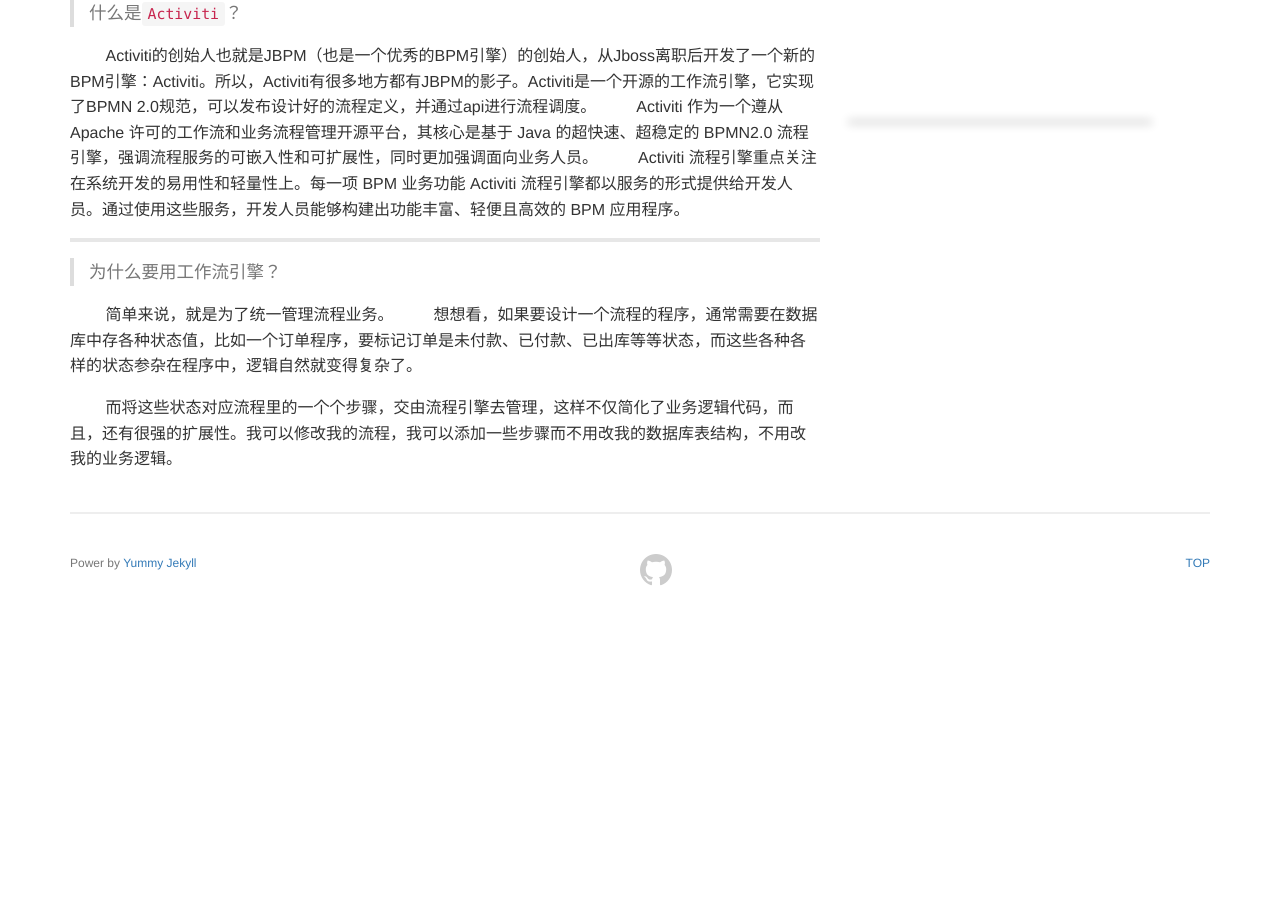
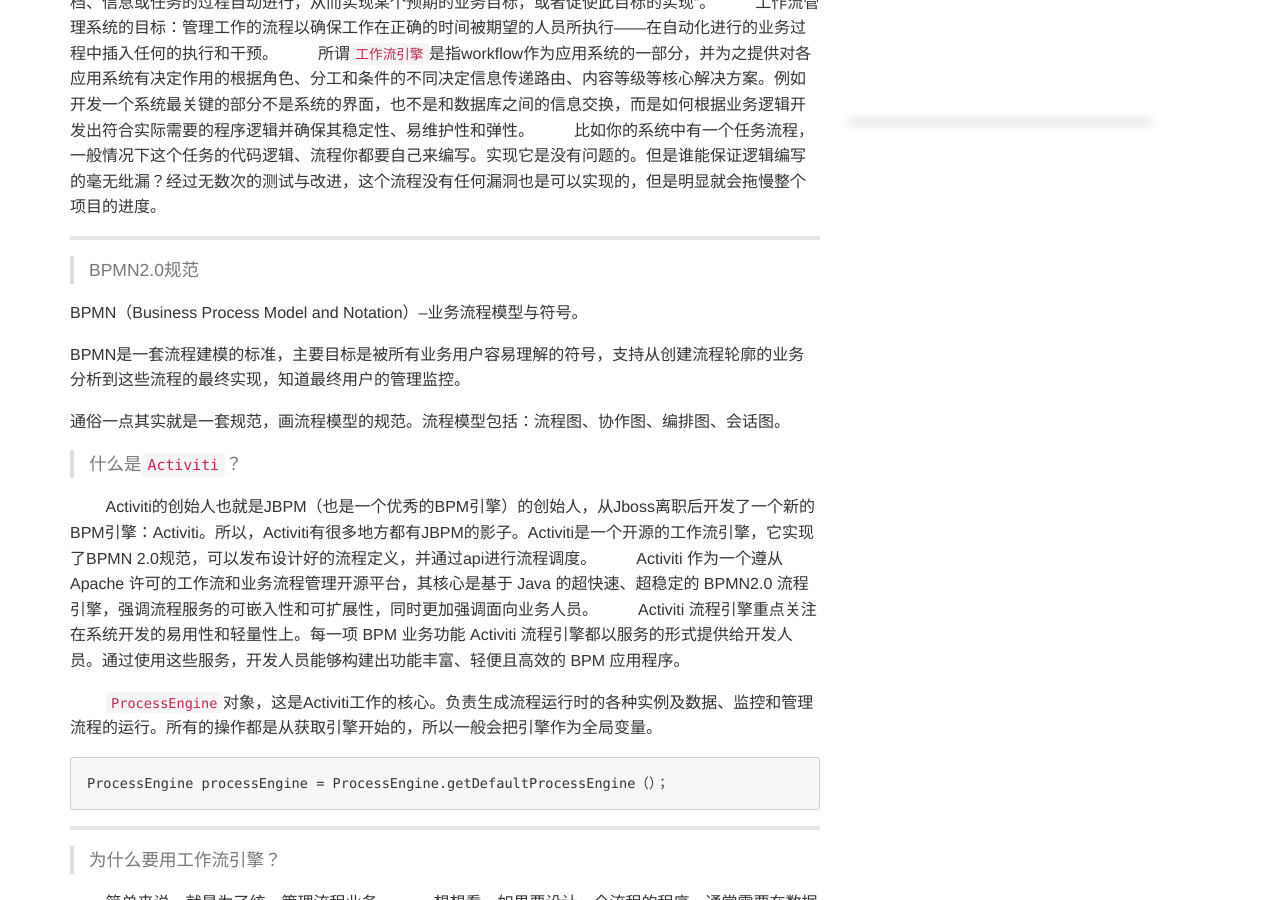
Before and after one commit to kookx/kookx.github.io, a Jekyll site: the page built from _posts/2018-12-28-使用Activiti统一调度业务流程.md, in a window 1280 px wide and 900 px high, scrolled down 846 px. Built offline with Jekyll 4.4.1, drawn with Linux system fonts in a browser that asks for light colours; our own code applies the rules of GitHub Pages for plain Markdown files; before the commit the page ends 1440 px from its top, so only the background shows below that.

Commit message:
Update 2018-12-28-使用Activiti统一调度业务流程.md

````diff
--- a/_posts/2018-12-28-使用Activiti统一调度业务流程.md
+++ b/_posts/2018-12-28-使用Activiti统一调度业务流程.md
@@ -1,3 +1,7 @@
+![Activiti](http://kookone.github.io/bower_components/extend/images/activiti.JPEG)
+
+
+
 > 什么是工作流/工作引擎？
 
         Georgakopoulos给出的`工作流定义`是：工作流是将一组任务组织起来以完成某个经营过程：定义了任务的触发顺序和触发条件，每个任务可以由一个或多个软件系统完成，也可以由一个或一组人完成，还可以由一个或多个人与软件系统协作完。它主要解决的是“使在多个参与者之间按照某种预定义的规则传递文档、信息或任务的过程自动进行，从而实现某个预期的业务目标，或者促使此目标的实现”。
@@ -7,11 +11,25 @@
 
 ---
 
+>  BPMN2.0规范
+
+BPMN（Business Process Model and Notation）--业务流程模型与符号。
+
+BPMN是一套流程建模的标准，主要目标是被所有业务用户容易理解的符号，支持从创建流程轮廓的业务分析到这些流程的最终实现，知道最终用户的管理监控。
+
+通俗一点其实就是一套规范，画流程模型的规范。流程模型包括：流程图、协作图、编排图、会话图。
+
 > 什么是`Activiti`？
 
         Activiti的创始人也就是JBPM（也是一个优秀的BPM引擎）的创始人，从Jboss离职后开发了一个新的BPM引擎：Activiti。所以，Activiti有很多地方都有JBPM的影子。Activiti是一个开源的工作流引擎，它实现了BPMN 2.0规范，可以发布设计好的流程定义，并通过api进行流程调度。
         Activiti 作为一个遵从 Apache 许可的工作流和业务流程管理开源平台，其核心是基于 Java 的超快速、超稳定的 BPMN2.0 流程引擎，强调流程服务的可嵌入性和可扩展性，同时更加强调面向业务人员。
         Activiti 流程引擎重点关注在系统开发的易用性和轻量性上。每一项 BPM 业务功能 Activiti 流程引擎都以服务的形式提供给开发人员。通过使用这些服务，开发人员能够构建出功能丰富、轻便且高效的 BPM 应用程序。
+
+        `ProcessEngine`对象，这是Activiti工作的核心。负责生成流程运行时的各种实例及数据、监控和管理流程的运行。所有的操作都是从获取引擎开始的，所以一般会把引擎作为全局变量。
+
+```
+ProcessEngine processEngine = ProcessEngine.getDefaultProcessEngine（）；
+```
 
 ---
 
````
